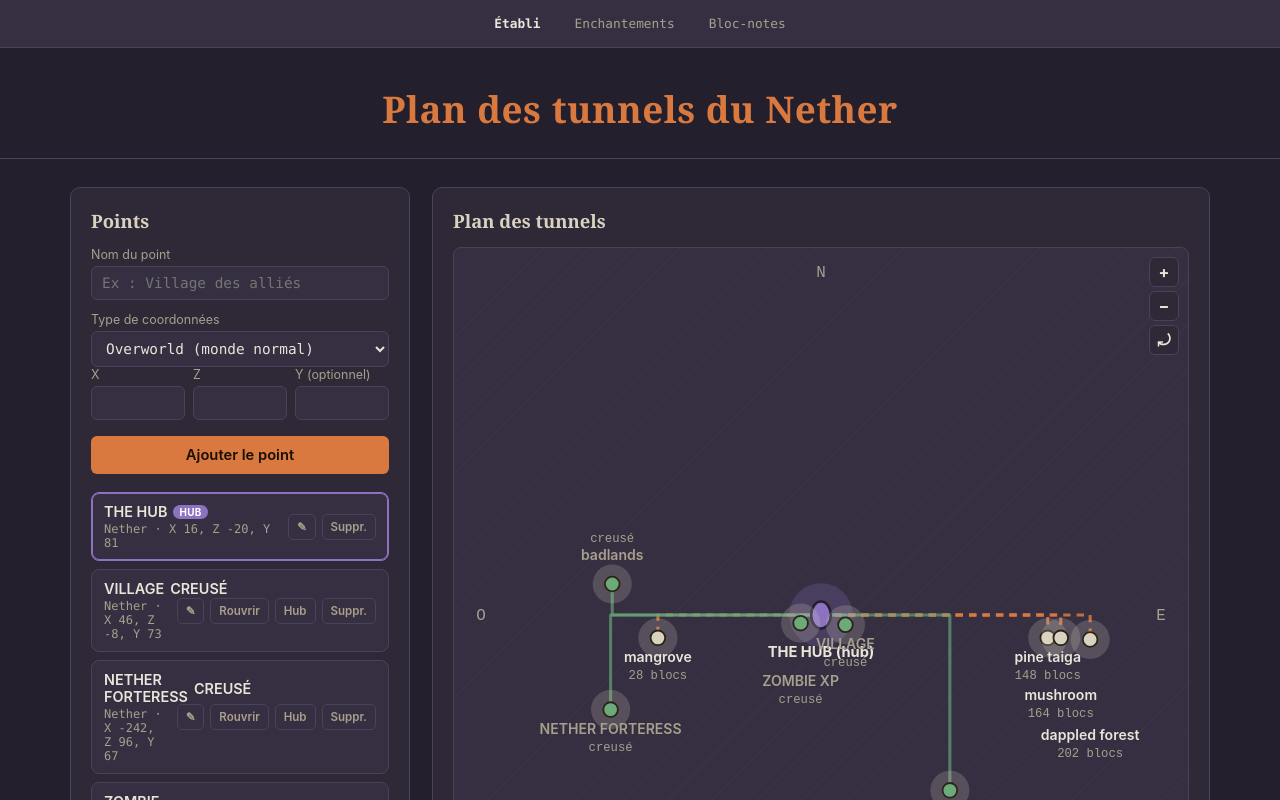
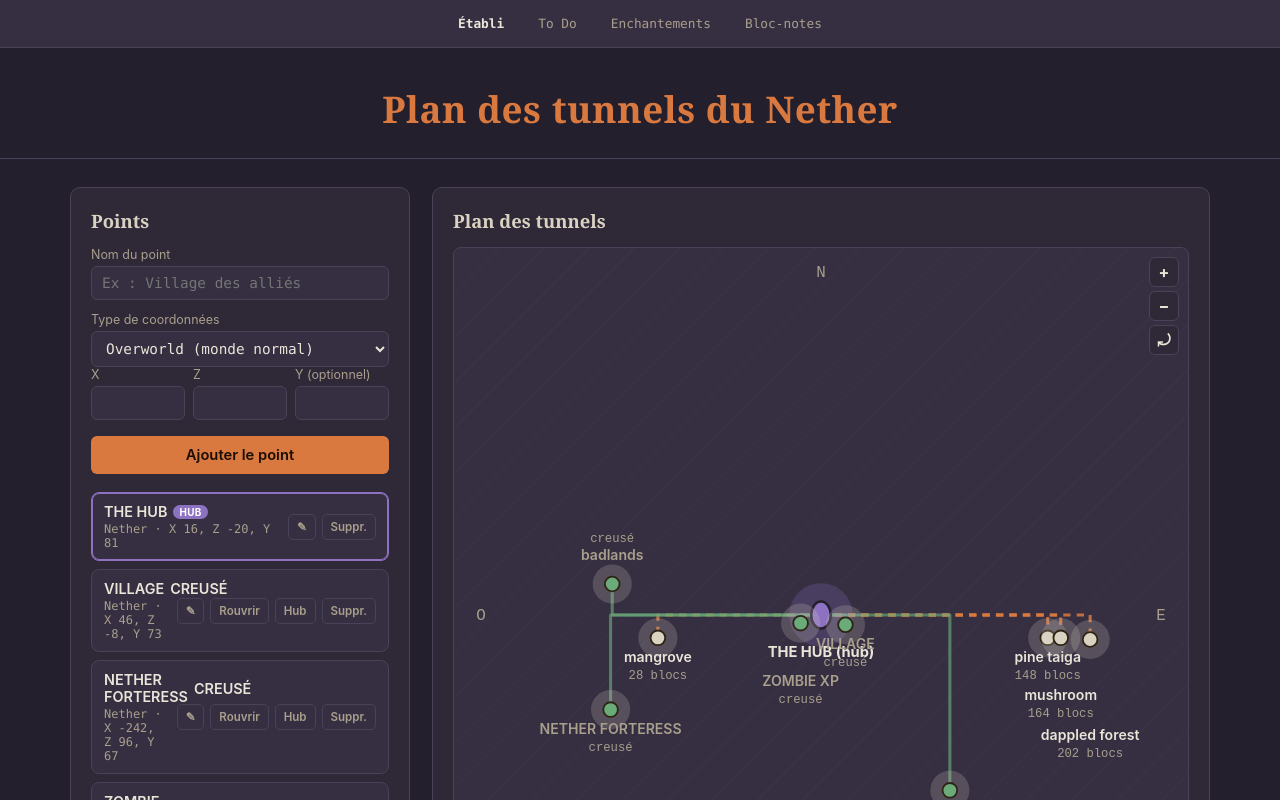
Before and after one commit to soliestrah/MINECRAFT.app, a plain HTML site: page tunnels-nether.html in a window 1280 px wide. Shown: the top 800 px of the page. Drawn offline with Linux system fonts and the light colour scheme.

Commit message:
Update tunnels-nether.html

```diff
--- a/tunnels-nether.html
+++ b/tunnels-nether.html
@@ -436,6 +436,7 @@
 
 <nav class="toolbar">
   <a href="index.html" class="home">Établi</a>
+    <a href="better.html">To Do</a>
   <a href="enchantements.html">Enchantements</a>
   <a href="bloc-notes.html">Bloc-notes</a>
 </nav>
```
